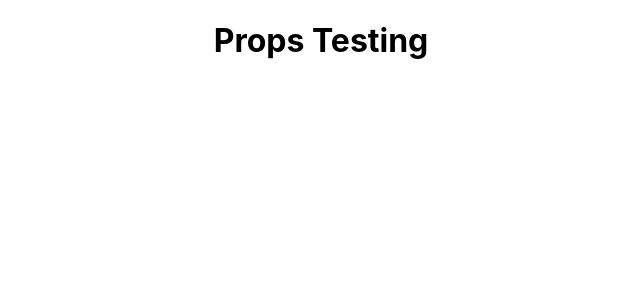
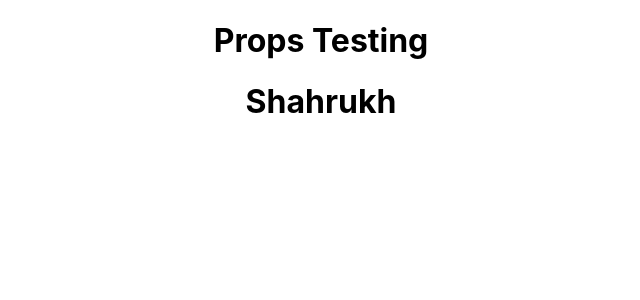
Before and after one commit to Shahrukh-elRed/react-testing-library-and-jest, a React (Create React App) app: page / in a window 1280 px wide. Shown: the top 300 px of the page, without its empty margins (319-959 px from the left). Built offline with nearby package versions, Linux system fonts and the light colour scheme.

Commit message:
props testing

```diff
--- a/src/App.js
+++ b/src/App.js
@@ -1,9 +1,11 @@
 import "./App.css";
+import User from "./User";
 
 function App() {
   return (
     <div className="App">
       <h1>Props Testing</h1>
+      <User name="Shahrukh" />
     </div>
   );
 }
--- /dev/null
+++ b/src/User.jsx
@@ -0,0 +1,9 @@
+const User = ({ name }) => {
+  return (
+    <div>
+      <h1>{name}</h1>
+    </div>
+  );
+};
+
+export default User;
```
Also changed, not shown: 1 other file (tests, documents, lock files or other folders).
